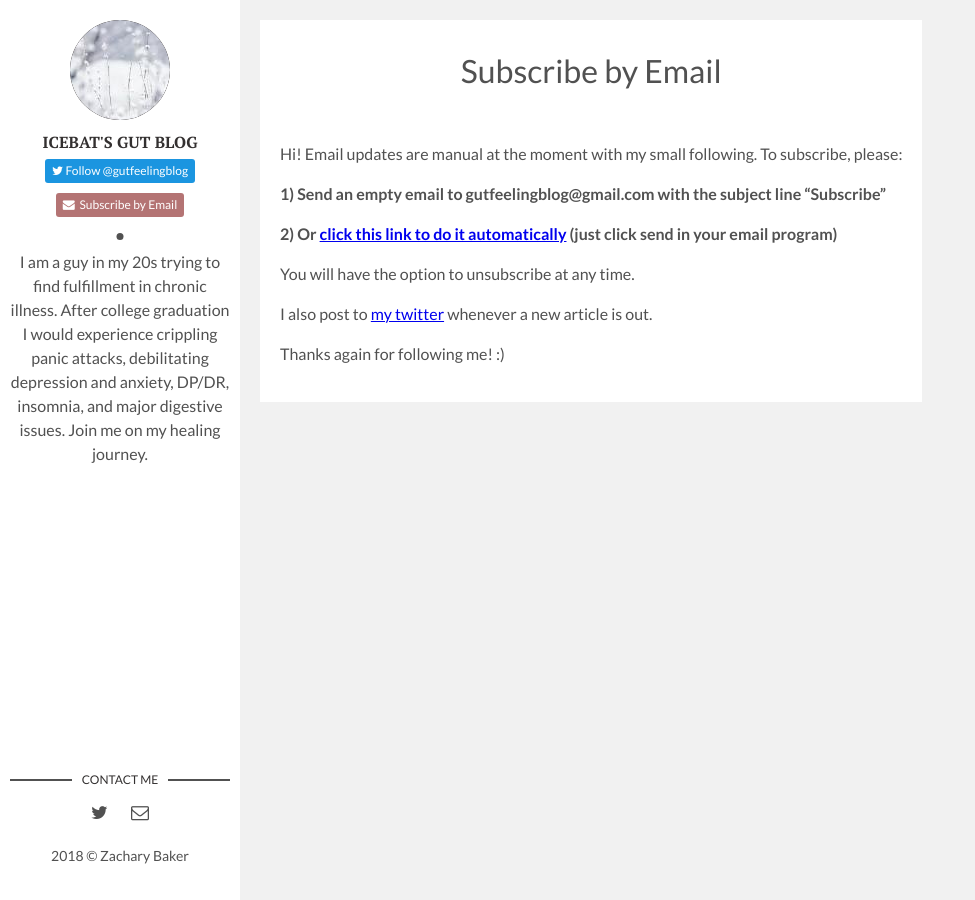
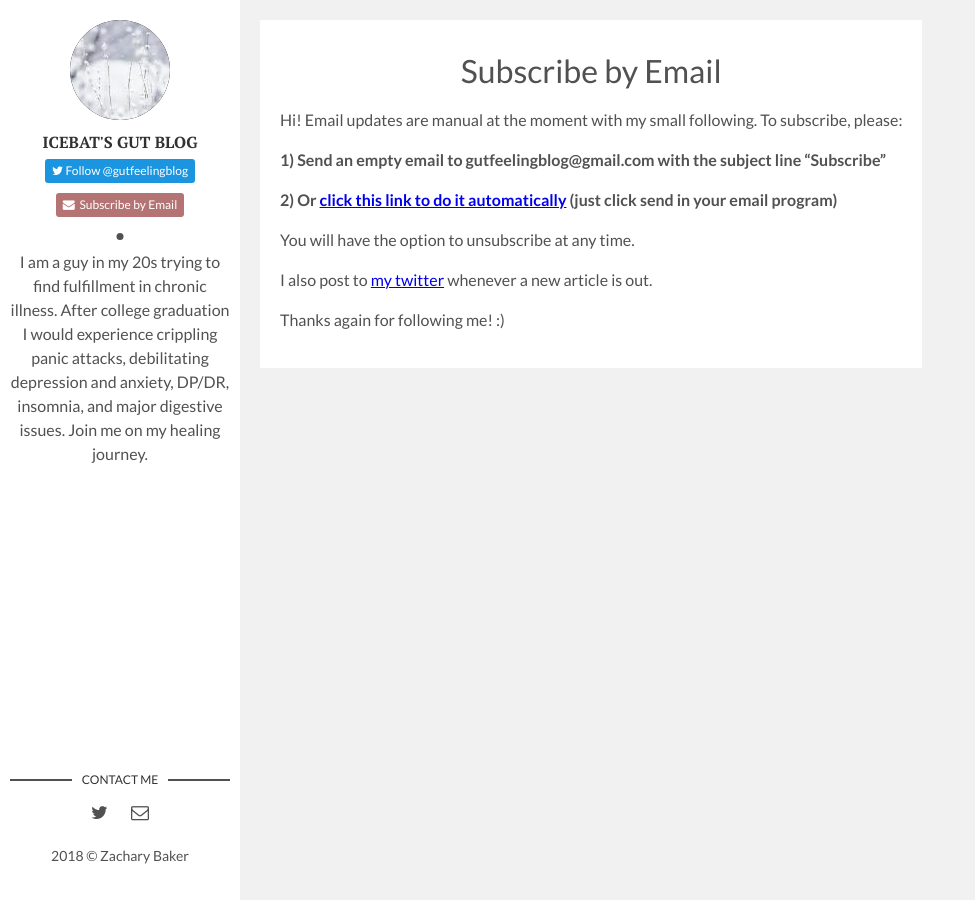
Before and after one commit to gutblog/gutblog.github.io, a Jekyll site: the page built from email-sub/index.md, in a window 1280 px wide. Shown: the whole page, without its empty margins (0-975 px from the left). Built offline with Jekyll 4.4.1, drawn with Linux system fonts in a browser that asks for light colours.

Commit message:
Move from 'page.content markdownify' to 'content'; Add 404 page

```diff
--- a/_layouts/page.html
+++ b/_layouts/page.html
@@ -12,9 +12,8 @@
     <div class="wrap-content">
       <header class="header-page">
         <h1 class="page-title">{{page.title}}</h1>
-        <div class="page-date"><span>{{page.date | date: '%Y, %b %d'}}&nbsp;&nbsp;&nbsp;&nbsp;</span></div>
       </header>
-      {{page.content | markdownify}}
+      {{ content }}
     </div> <!-- End Wrap Content -->
   </div> <!-- End Page Content -->
 </article> <!-- End Article Page -->
--- a/_layouts/post.html
+++ b/_layouts/post.html
@@ -15,7 +15,7 @@
         <div class="page-date"><span>{{page.date | date: '%Y, %b %d'}}&nbsp;&nbsp;&nbsp;&nbsp;</span></div>
       </header>
       {% include inline-nav.html %}
-      {{page.content | markdownify}}
+      {{ content }}
       {% include inline-nav.html %}
       <div class="page-footer">
         <div class="page-share">
```
Also changed, not shown: 404.md (added, +9 -0 lines), email-sub/index.md (renamed from email-sub/index.html).
